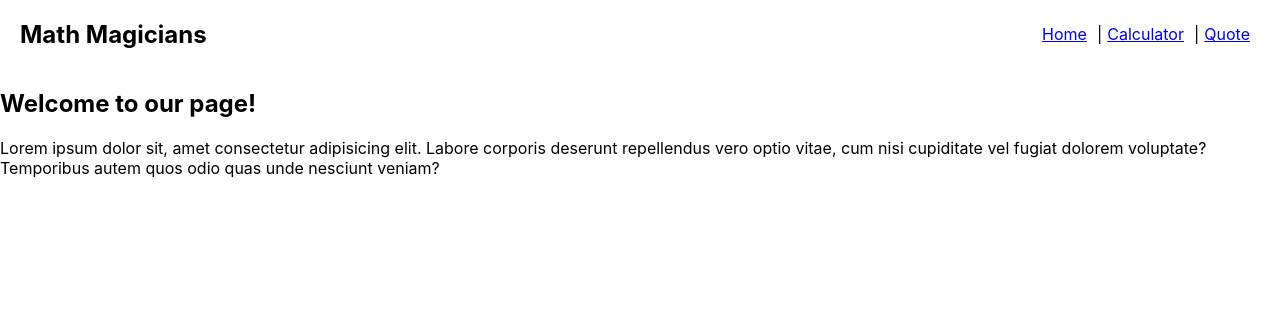
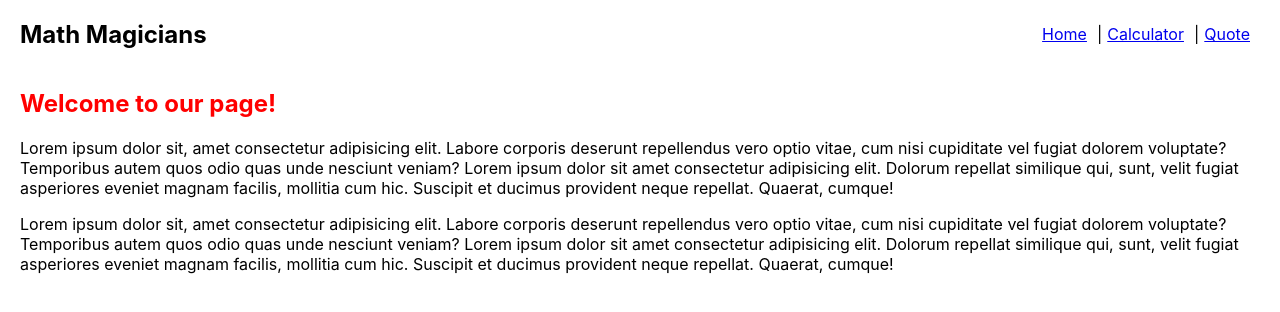
Before and after one commit to ocrearyy/math-magicians, a React (Create React App) app: page / in a window 1280 px wide. Shown: the top 312 px of the page. Built offline with nearby package versions, Linux system fonts and the light colour scheme.

Commit message:
update css home page

```diff
--- a/src/App.css
+++ b/src/App.css
@@ -91,3 +91,12 @@ a {
 span {
   padding-right: 5px;
 }
+
+.heading {
+  margin-left: 20px;
+  color: red;
+}
+
+.lorem {
+  margin-left: 20px;
+}
--- a/src/component/Home.js
+++ b/src/component/Home.js
@@ -1,11 +1,25 @@
+import '../App.css';
+
 const Home = () => (
   <div className="home">
     <h2 className="heading">Welcome to our page!</h2>
-    <p>
+    <p className="lorem">
       Lorem ipsum dolor sit, amet consectetur adipisicing elit. Labore corporis
       deserunt repellendus vero optio vitae,
       cum nisi cupiditate vel fugiat dolorem voluptate?
       Temporibus autem quos odio quas unde nesciunt veniam?
+      Lorem ipsum dolor sit amet consectetur adipisicing elit. Dolorum repellat similique qui, sunt,
+      velit fugiat asperiores eveniet magnam facilis,
+      mollitia cum hic. Suscipit et ducimus provident neque repellat. Quaerat, cumque!
+    </p>
+    <p className="lorem">
+      Lorem ipsum dolor sit, amet consectetur adipisicing elit. Labore corporis
+      deserunt repellendus vero optio vitae,
+      cum nisi cupiditate vel fugiat dolorem voluptate?
+      Temporibus autem quos odio quas unde nesciunt veniam?
+      Lorem ipsum dolor sit amet consectetur adipisicing elit. Dolorum repellat similique qui, sunt,
+      velit fugiat asperiores eveniet magnam facilis,
+      mollitia cum hic. Suscipit et ducimus provident neque repellat. Quaerat, cumque!
     </p>
   </div>
 );
```
